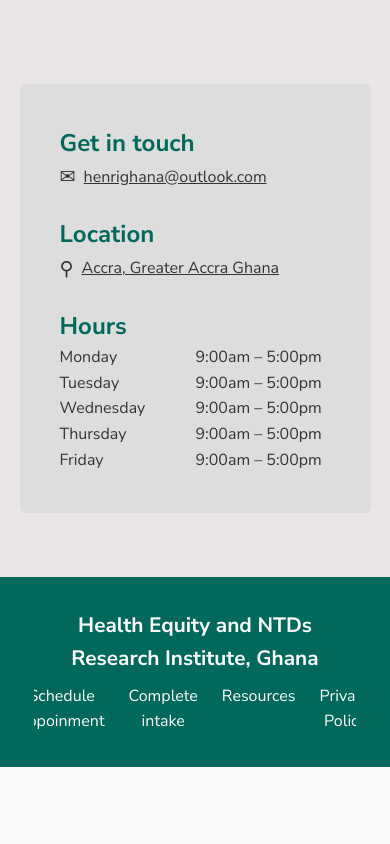
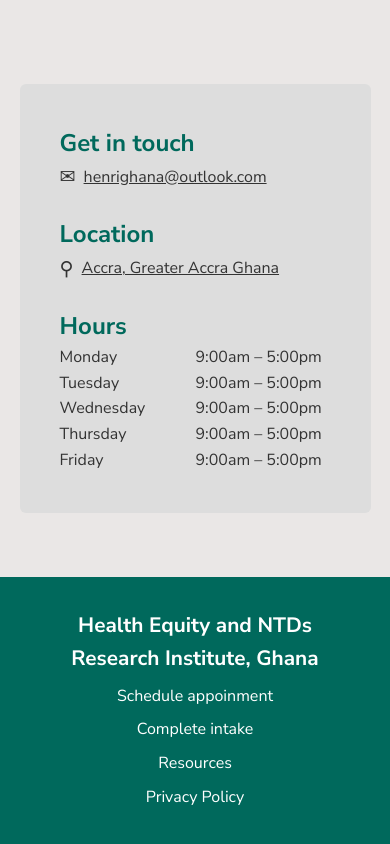
Before and after one commit to beatricedwiputri/Intern, a plain HTML site: page index.html in a window 390 px wide. Shown: the part 7575-8419 px from the top of the page. Before the commit the page ends 8342 px from the top, so only its background shows below. Drawn offline with nearby package versions, Linux system fonts and the light colour scheme.

Commit message:
update 10/10/25

```diff
--- a/styles.css
+++ b/styles.css
@@ -382,6 +382,16 @@ form button:hover {
 
 .footer-links a:hover {
   text-decoration: underline;
+}
+
+@media (max-width: 480px) {
+  .footer-team {
+    padding-bottom: 3rem; /* add extra safe padding */
+  }
+  .footer-links {
+    flex-direction: column; /* stack links neatly */
+    gap: 0.5rem;
+  }
 }
 
 
```
